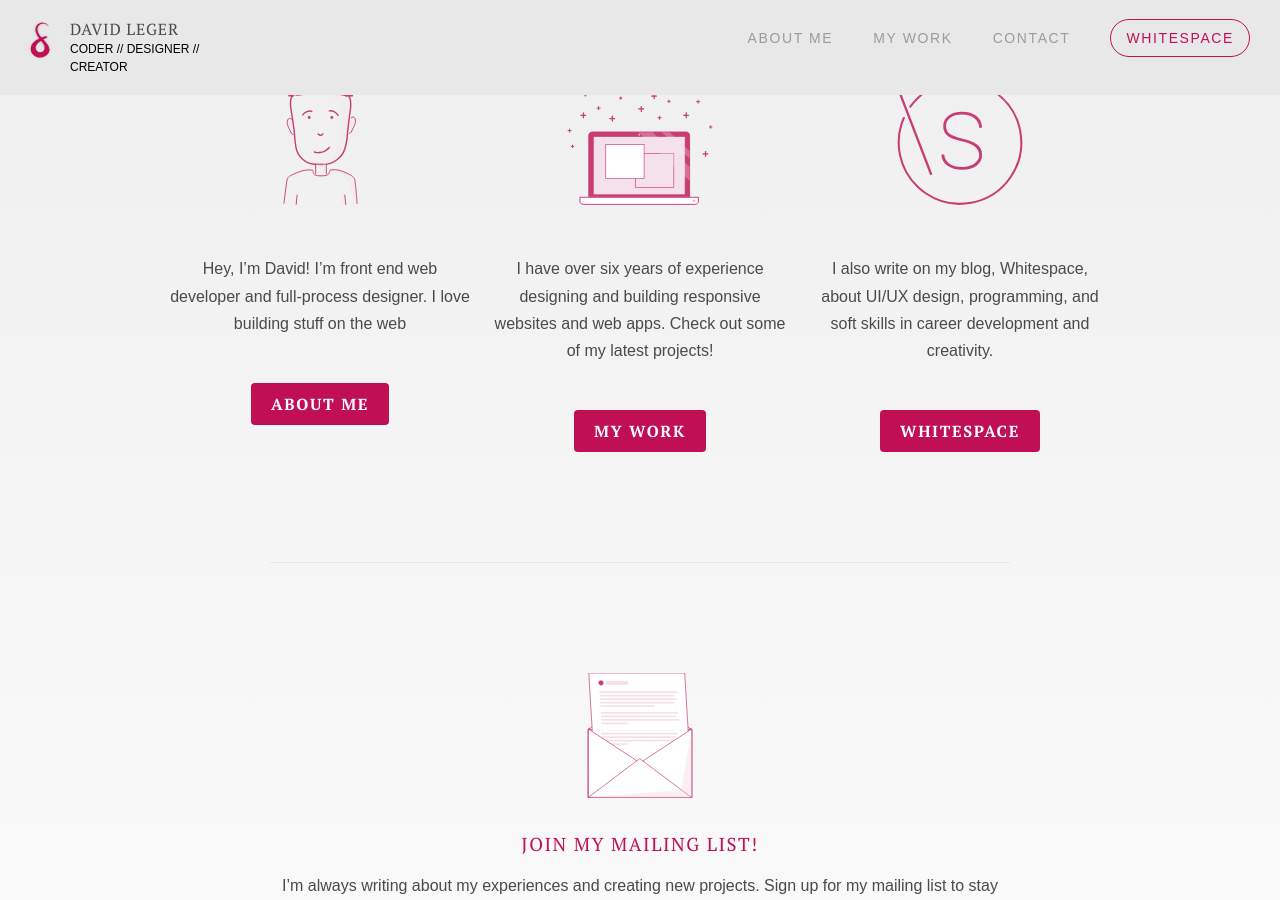
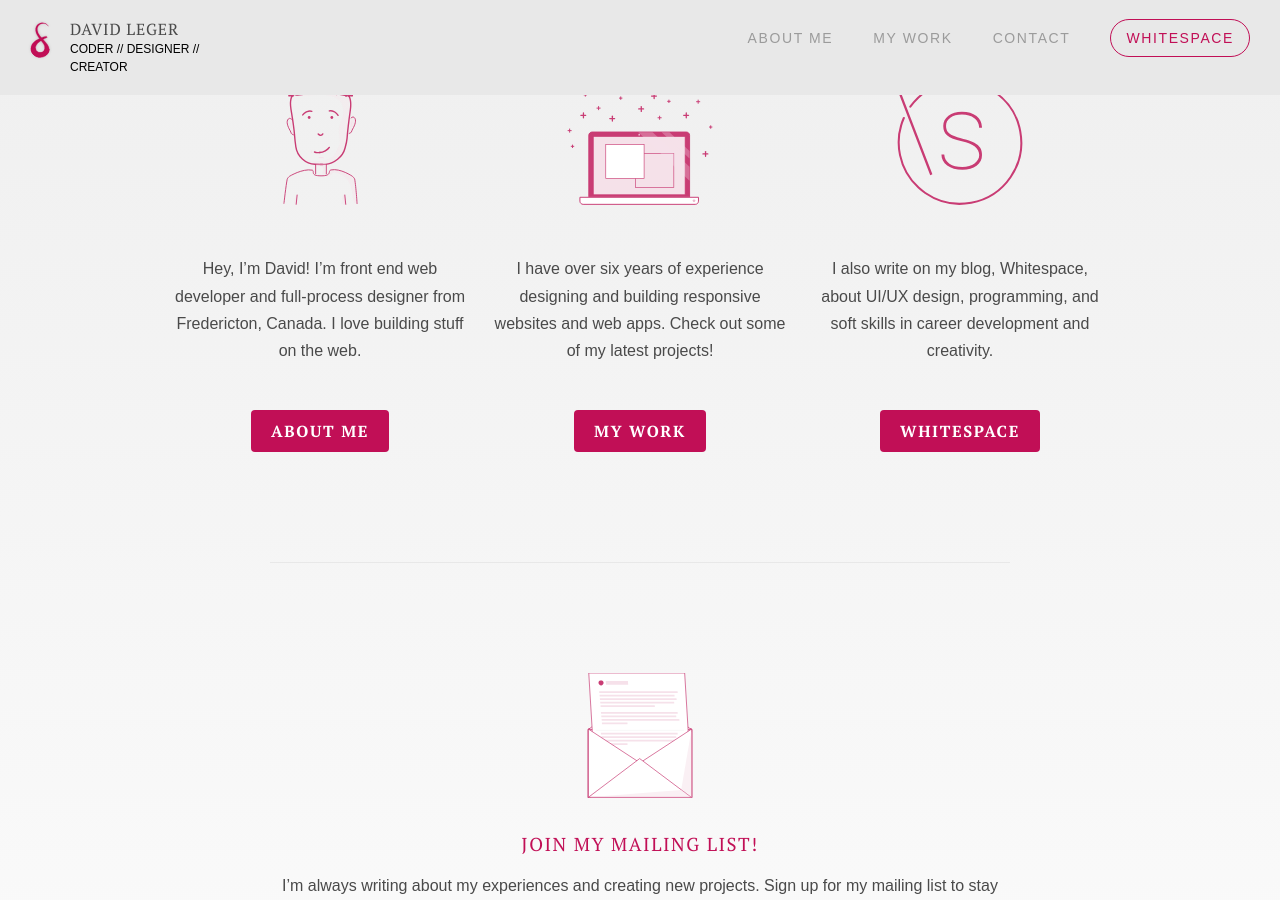
Before and after one commit to davidleger95/personal-site-v3, a Jekyll site: the page built from index.html, in a window 1280 px wide and 900 px high, scrolled down 637 px. Built offline with Jekyll 4.4.1, drawn with Linux system fonts in a browser that asks for light colours; nearby versions of some CDN libraries; Markdown is read by kramdown in place of the engine named in the settings; comment, search, counter and statistics services are not loaded.

Commit message:
Update home.yml

```diff
--- a/_data/home.yml
+++ b/_data/home.yml
@@ -1,6 +1,6 @@
 about: |
   Hey, I’m David! I’m front end web developer
-  and full-process designer. I love building stuff on the web
+  and full-process designer from Fredericton, Canada. I love building stuff on the web.
 
 work: |
   I have over six years of experience designing and
```
